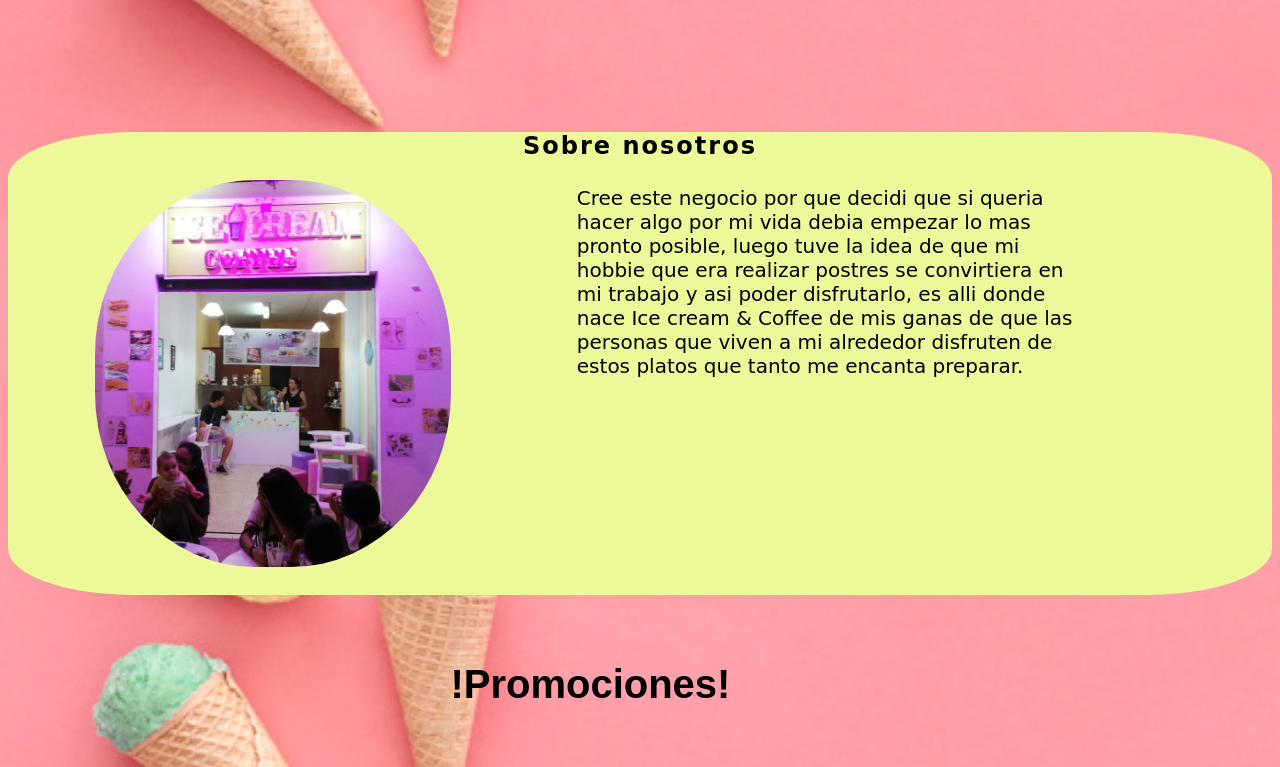
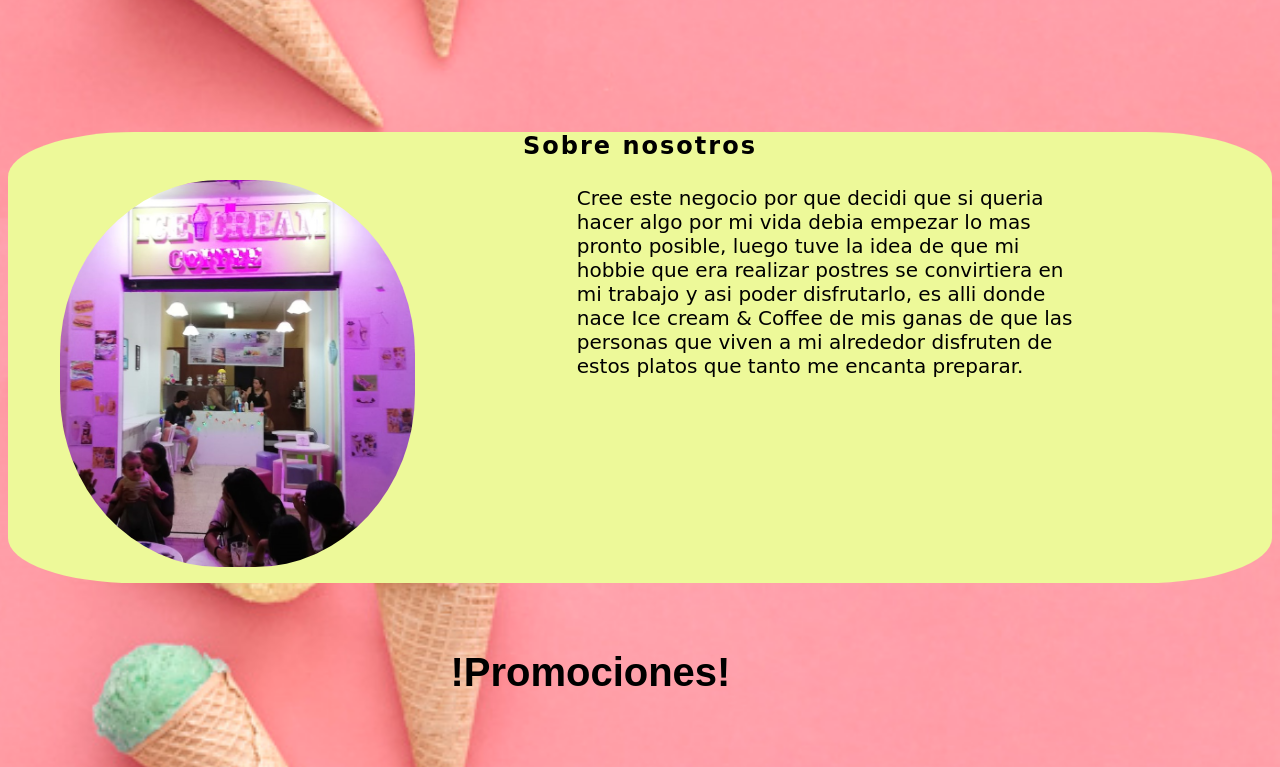
Before and after one commit to paultumbaco2000/Proyecto1, a plain HTML site: page index.html in a window 1280 px wide. Shown: the part 582-1349 px from the top of the page. Drawn offline with Linux system fonts and the light colour scheme; files whose address does not match are found by name.

Commit message:
Update Estilos.css

```diff
--- a/Css/Estilos.css
+++ b/Css/Estilos.css
@@ -146,9 +146,9 @@ article div p{
 article div figure img {
 	width: 30%;
 	height:30%;
-	margin-left:4%;
-	margin-right: 2%;
-	margin-bottom: 2%;
+	margin-left:1%;
+	margin-right: 1%;
+	margin-bottom: 1%;
 	border-radius: 45%;
 
 }
```
